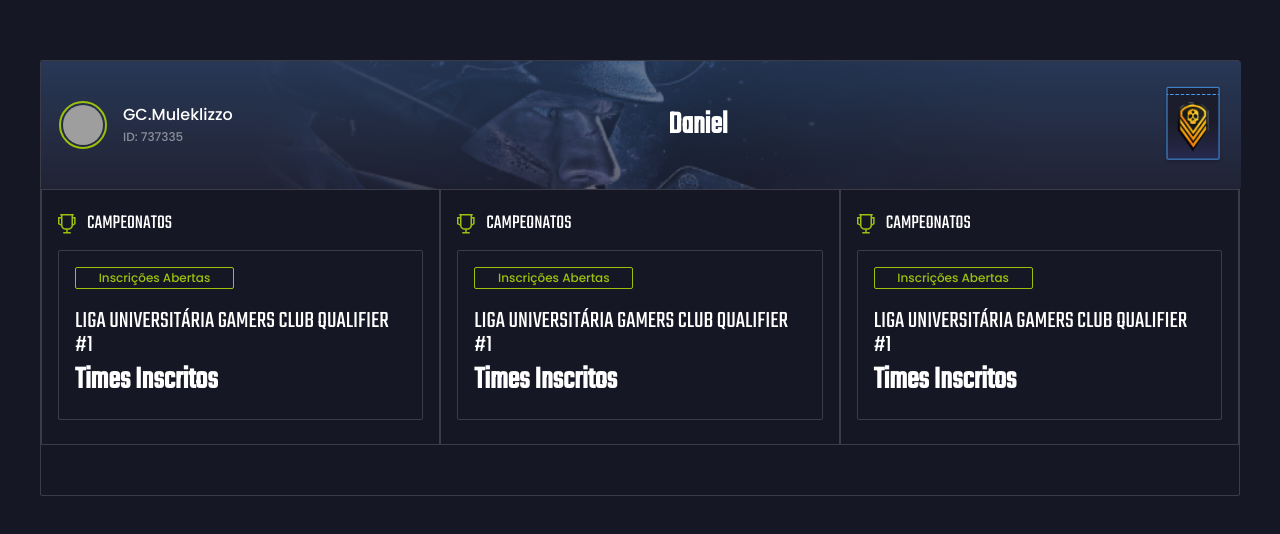
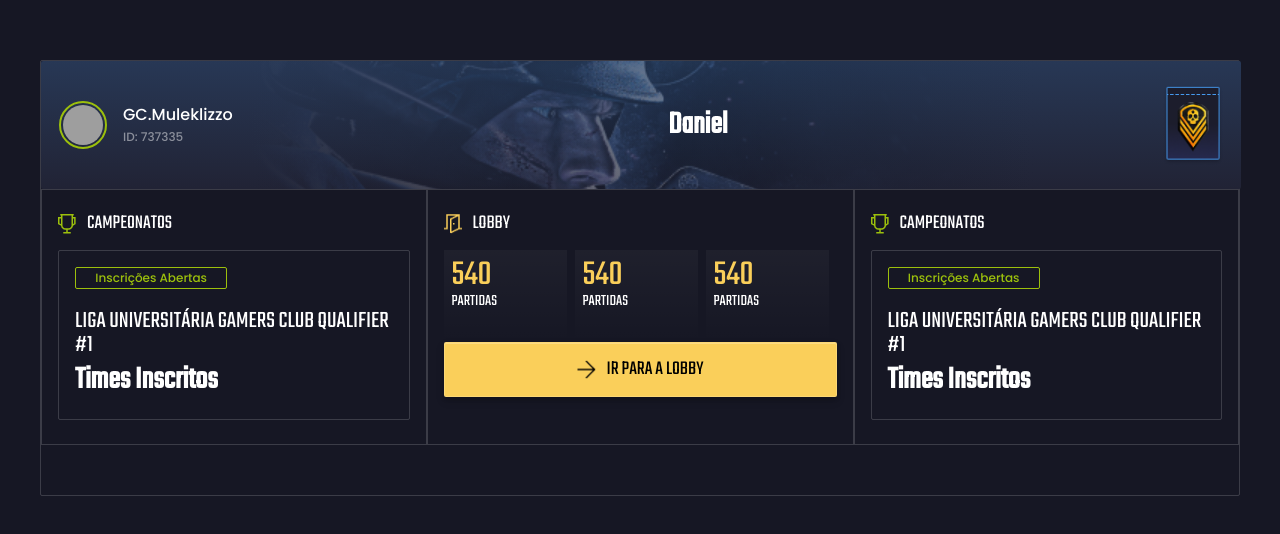
Before and after one commit to dannyelgjl/GC, a React (Create React App) app: page / in a window 1280 px wide. Shown: the part 122-656 px from the top of the page. Built offline with nearby package versions, Linux system fonts and the light colour scheme; grey boxes are pictures that could not be loaded.

Commit message:
feat: creating button component and structure of GameDetail component

```diff
--- /dev/null
+++ b/src/components/Button/index.tsx
@@ -0,0 +1,16 @@
+import React from 'react';
+import { IButton } from './types';
+import * as S from './styles';
+
+const Button = ({ title, icon }: IButton) => {
+  return (
+    <S.Container>
+        <S.Wrapper>
+            <S.Icon src={icon}/>
+            <S.Title>{title}</S.Title>
+        </S.Wrapper>
+    </S.Container>
+  );
+}
+
+export default Button;
--- /dev/null
+++ b/src/components/Button/styles.ts
@@ -0,0 +1,35 @@
+import styled from 'styled-components';
+import THEME from '../../styles/theme/theme';
+
+export const Container = styled.button`
+    width: 100%;
+    border: 1px solid rgba(255, 255, 255, 0.16);
+    box-shadow: 0px 2px 4px rgba(0, 0, 0, 0.16), 0px 4px 8px rgba(0, 0, 0, 0.16), inset 0px 1px 0px rgba(255, 255, 255, 0.24);
+    border-radius: 2px;
+    background-color: ${THEME.PRIMARY.YELLOW};
+    padding: 12px;
+`;
+
+export const Wrapper = styled.div`
+    display: flex;
+    flex-direction: row;
+    align-items: center;
+    justify-content: center;
+`;
+
+export const Icon = styled.img`
+    width: 19px;
+    height: 19px;
+    margin-right: 11px;
+`;
+
+export const Title = styled.h2`
+    font-family: 'Teko';
+    font-style: normal;
+    font-weight: 400;
+    font-size: 20px;
+    text-align: center;
+    text-transform: uppercase;
+    color: ${THEME.NEUTRAL.BLACK};
+    text-align: center;
+`;
--- /dev/null
+++ b/src/components/Button/types.ts
@@ -0,0 +1,4 @@
+export interface IButton {
+    title: string;
+    icon: string;
+}
--- a/src/components/Championships/index.tsx
+++ b/src/components/Championships/index.tsx
@@ -5,8 +5,8 @@
   return (
     <S.Container>
       <S.TitleContainer>
-      <S.TrophyIcon />
-      <S.Title>Campeonatos</S.Title>
+        <S.TrophyIcon />
+        <S.Title>Campeonatos</S.Title>
       </S.TitleContainer>
 
     <S.InscriptionContainer>
--- /dev/null
+++ b/src/components/GameDetails/styles.ts
@@ -0,0 +1,5 @@
+import styled from 'styled-components';
+
+export const Container = styled.div`
+
+`;
--- a/src/components/index.ts
+++ b/src/components/index.ts
@@ -1,3 +1,4 @@
 export { default as Card } from './Card';
 export { default as Avatar } from './Avatar';
 export { default as Championships } from './Championships';
+export { default as Button } from './Button';
--- a/src/screens/Home/index.tsx
+++ b/src/screens/Home/index.tsx
@@ -1,10 +1,19 @@
-import { Card, Avatar, Championships } from '../../components';
+import { Card, Avatar, Championships, Button } from '../../components';
+import iconArrow from '../../assets/icons/arrow.png';
 import {
   Container,
   Header,
   LevelGamer,
   Pass,
   Content,
+  GameDetailContainer,
+  TitleContainer,
+  Title,
+  Icon,
+  CardsGameContainer,
+  CardsGame,
+  NumberGames,
+  Games,
 } from './styles';
 
 const Home = () => {
@@ -23,7 +32,33 @@
 
         <Content>
           <Championships />
-          <Championships />
+
+          <GameDetailContainer>
+            <TitleContainer>
+              <Icon />
+              <Title>Lobby</Title>
+            </TitleContainer>
+
+            <CardsGameContainer>
+              <CardsGame>
+                  <NumberGames>540</NumberGames>
+                  <Games>Partidas</Games>
+              </CardsGame>
+
+              <CardsGame>
+                  <NumberGames>540</NumberGames>
+                  <Games>Partidas</Games>
+              </CardsGame>
+
+              <CardsGame>
+                  <NumberGames>540</NumberGames>
+                  <Games>Partidas</Games>
+              </CardsGame>
+            </CardsGameContainer>
+            <Button icon={iconArrow} title='Ir para a Lobby'/>
+          </GameDetailContainer>
+
+
           <Championships />
         </Content>
       </Card>
--- a/src/screens/Home/styles.ts
+++ b/src/screens/Home/styles.ts
@@ -1,7 +1,7 @@
 import styled from 'styled-components';
 import logo from '../../assets/logos/ct1.png';
 import passIcon from '../../assets/logos/pass.png';
-import trophyIcon from '../../assets/icons/trophy.png';
+import icon from '../../assets/icons/door.png';
 import THEME from '../../styles/theme/theme'
 
 export const Container = styled.div`
@@ -39,3 +39,71 @@
   flex-direction: row;
   justify-content: space-between;
 `;
+
+export const GameDetailContainer = styled.div`
+  display: flex;
+  flex-direction: column;
+  padding: 24px 16px 24px 16px;
+  border: 0.5px solid rgba(255, 255, 255, 0.16);
+`;
+
+export const TitleContainer = styled.div`
+  display: flex;
+  flex-direction: row;
+  align-items: flex-start;
+`;
+
+export const Icon = styled.img.attrs({
+  src: icon,
+})`
+  width: 18px;
+  height: 20px;
+  margin-right: 11px;
+`;
+
+export const Title = styled.h2`
+  font-family: 'Teko';
+  color: ${THEME.NEUTRAL.WHITE};
+  font-style: normal;
+  font-weight: 400;
+  font-size: 20px;
+  line-height: 20px;
+  text-transform: uppercase;
+`;
+
+export const CardsGameContainer = styled.div`
+  display: flex;
+  align-items: center;
+  justify-content: space-between;
+  margin-top: 16px
+`;
+
+export const CardsGame = styled.div`
+  display: flex;
+  flex-direction: column;
+  width: 123px;
+  height: 92px;
+  padding: 8px;
+  margin-right: 8px;
+  background: linear-gradient(180deg, rgba(255, 255, 255, 0.04) 0%, rgba(255, 255, 255, 0) 100%);
+`;
+
+export const NumberGames = styled.h2`
+  font-family: 'Teko';
+  font-style: normal;
+  font-weight: 400;
+  font-size: 36px;
+  line-height: 36px;
+  text-transform: uppercase;
+  color: ${THEME.PRIMARY.YELLOW};
+`;
+
+export const Games = styled.p`
+  font-family: 'Teko';
+  font-style: normal;
+  font-weight: 400;
+  font-size: 16px;
+  line-height: 16px;
+  text-transform: uppercase;
+  color: ${THEME.NEUTRAL.WHITE};
+`;
```
Also changed, not shown: src/components/GameDetails/index.tsx (added, +9 -0 lines), src/assets/icons/arrow.png (added), src/assets/icons/door.png (added).
